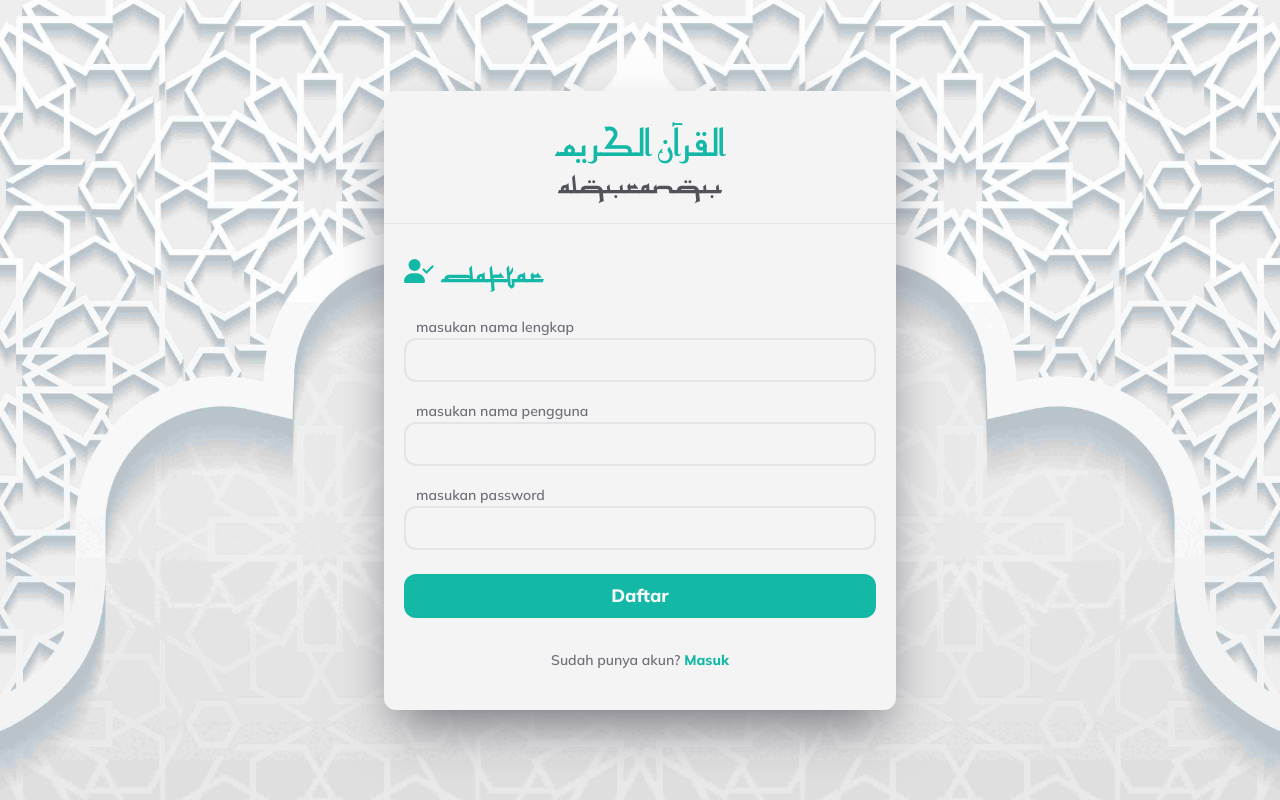
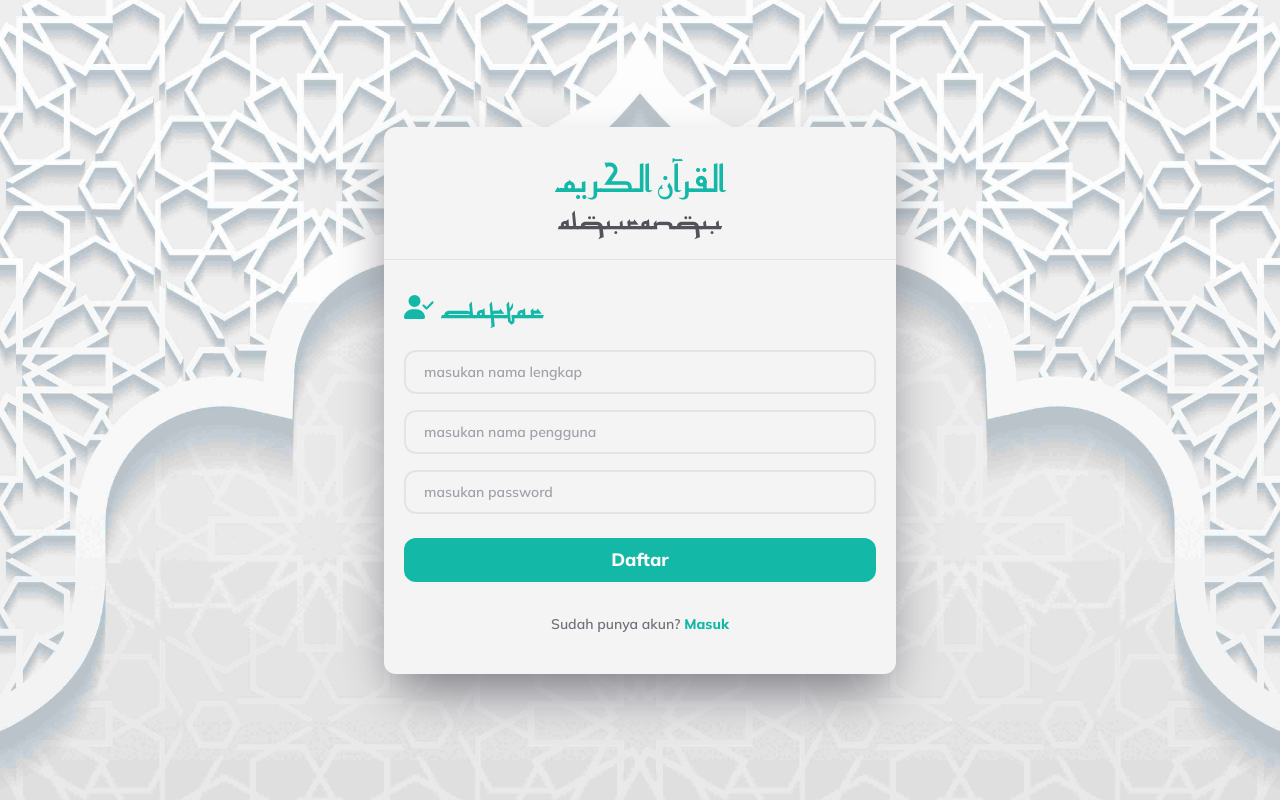
Before and after one commit to ahmdbnrsl/Al-Quran, a React (Vite) app: page /daftar in a window 1280 px wide. Built offline with nearby package versions, Linux system fonts and the light colour scheme.

Commit message:
slicing: floating labels

```diff
--- a/src/components/Elements/Input.tsx
+++ b/src/components/Elements/Input.tsx
@@ -1,15 +1,17 @@
 export default (
-    {min, max, type}: {
+    {min, max, type, text}: {
         min?: number,
         max?: number,
-        type?: string
+        type?: string,
+        text?: string
     }) => {
     return (
         <input
-        className="input"
+        className="peer input placeholder:text-transparent"
         type={type ? type : 'text'}
         minLength={min}
         maxLength={max}
+        placeholder={text}
         />
     )
 }
--- /dev/null
+++ b/src/components/Elements/Label.tsx
@@ -0,0 +1,4 @@
+export default ({inputFor, children}: {
+    inputFor?: string,
+    children?: string
+}) => <label htmlFor={inputFor} className="input-label peer-placeholder-shown:translate-y-3 peer-focus:text-teal-500 dark:peer-focus:text-orange-500 peer-focus:-translate-y-3">{children}</label>
--- a/src/components/Layouts/RegisterLayout.tsx
+++ b/src/components/Layouts/RegisterLayout.tsx
@@ -1,5 +1,6 @@
 import Input from '.././Elements/Input.tsx';
 import Button from '.././Elements/Button.tsx';
+import Label from '.././Elements/Label.tsx';
 import { FaUserCheck } from 'react-icons/fa6';
 import { Link } from 'react-router-dom';
 
@@ -10,27 +11,25 @@ export default () => {
             <p className="sub-title mb-5">Alquranqu</p>
             <h1 className="auth-title flex"><FaUserCheck className="mr-2 mt-3"/> Daftar</h1>
             <div className="input-group">
-                <label
-                htmlFor="fullname"
-                className="input-label"
-                >masukan nama lengkap</label>
-                <Input/>
+                <Input text="name"/>
+                <Label
+                inputFor="fullname"
+                >masukan nama lengkap</Label>
             </div>
             <div className="input-group">
-                <label
-                htmlFor="username"
-                className="input-label"
-                >masukan nama pengguna</label>
-                <Input/>
+                <Input text="name"/>
+                <Label
+                inputFor="username"
+                >masukan nama pengguna</Label>
             </div>
             <div className="input-group">
-                <label
-                htmlFor="username"
-                className="input-label"
-                >masukan password</label>
                 <Input
+                text="name"
                 type="password"
                 />
+                <Label
+                inputFor="password"
+                >masukan password</Label>
             </div>
             <div className="px-5 w-full">
                 <Button>Daftar</Button>
--- a/src/index.css
+++ b/src/index.css
@@ -65,13 +65,13 @@
         @apply px-5 pb-3 w-full text-3xl font-mukadimah text-teal-500 dark:text-orange-500
     }
     .input-group {
-        @apply px-5 mt-4 w-full
+        @apply relative px-5 mt-4 w-full
     }
     .input-label {
-        @apply font-mulish text-zinc-500 mx-3 font-normal text-sm dark:text-zinc-300
+        @apply px-2 bg-zinc-100 absolute left-5 -translate-y-3 font-mulish text-zinc-400 mx-3 font-normal text-sm dark:text-zinc-400 dark:bg-zinc-900
     }
     .input {
-        @apply w-full font-normal outline-0 bg-zinc-100 px-4 py-2 border-2 border-zinc-200 rounded-xl text-zinc-500 focus:border-teal-500 active:border-teal-500 focus:font-medium active:font-medium focus:text-teal-500 active:text-teal-500 dark:border-zinc-700 dark:bg-zinc-800 dark:text-zinc-300 dark:focus:border-orange-500 dark:active:border-orange-500 dark:focus:text-orange-500 dark:active:text-orange-500
+        @apply w-full font-normal outline-0 bg-zinc-100 px-4 py-2 border-2 border-zinc-200 rounded-xl text-zinc-500 focus:border-teal-500 active:border-teal-500 focus:font-medium active:font-medium focus:text-teal-500 active:text-teal-500 dark:border-zinc-700 dark:bg-zinc-900 dark:text-zinc-300 dark:focus:border-orange-500 dark:active:border-orange-500 dark:focus:text-orange-500 dark:active:text-orange-500
     }
     .btn {
         @apply font-mulishsemibold mt-6 w-full text-zinc-50 py-2 px-5 text-lg rounded-xl bg-teal-500 dark:text-zinc-950 dark:bg-orange-500
```
